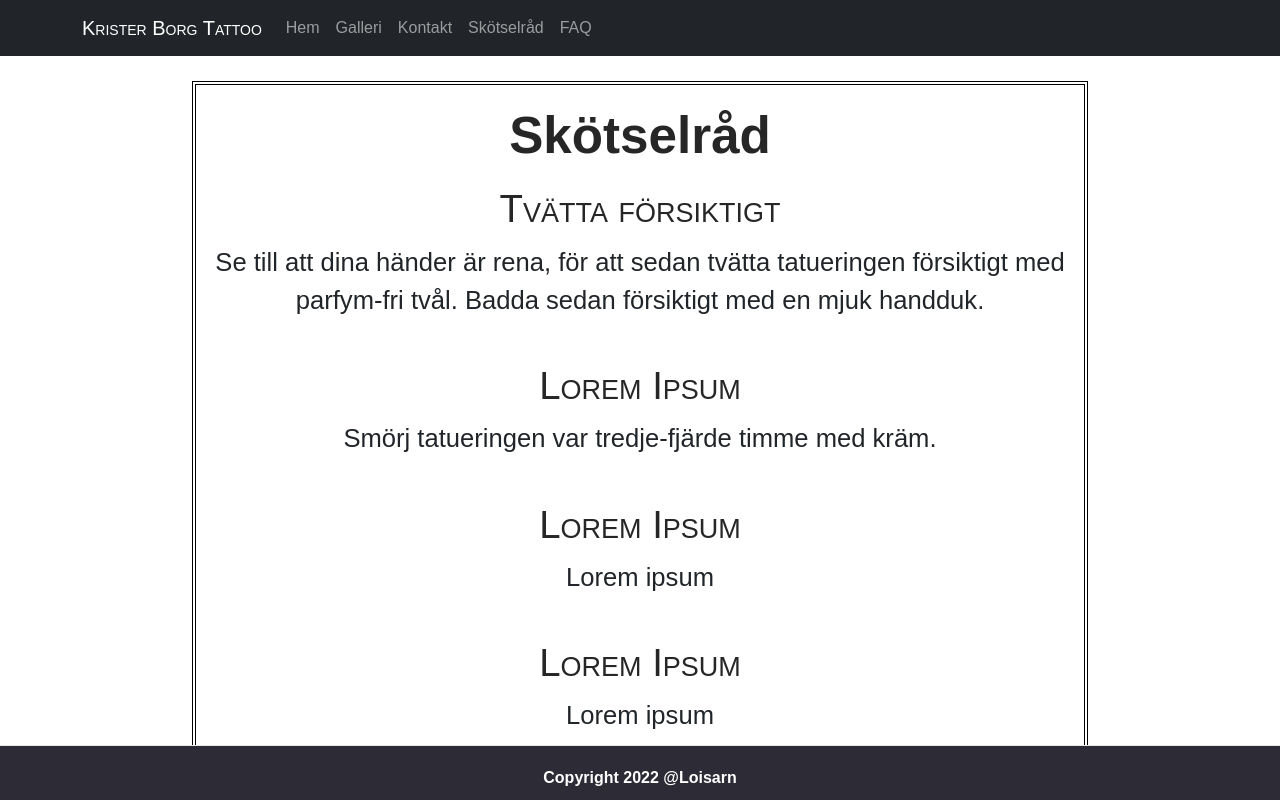
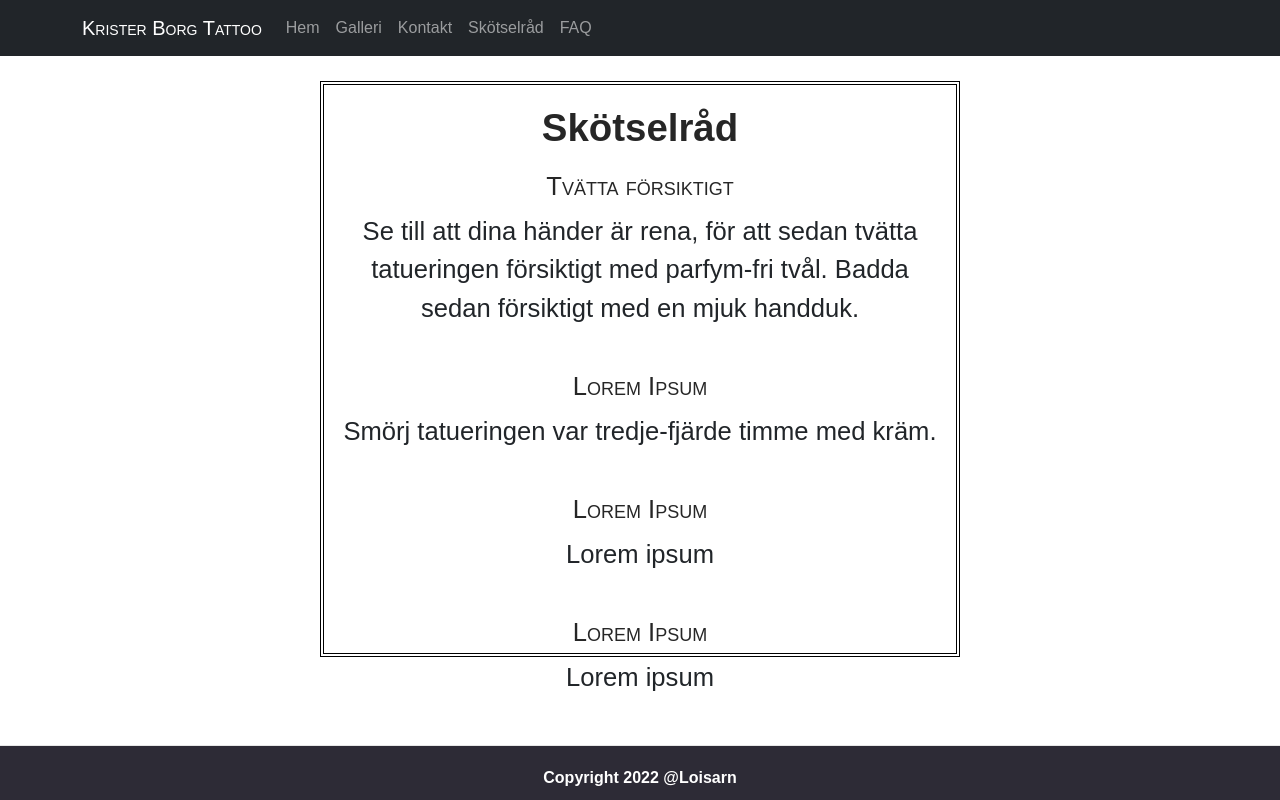
Before and after one commit to Loisarn/KbT-site, a React (Create React App) app: page /aftercare in a window 1280 px wide. Built offline with nearby package versions, Linux system fonts and the light colour scheme.

Commit message:
fix responsitivity

```diff
--- a/package.json
+++ b/package.json
@@ -12,7 +12,7 @@
     "react-dom": "^18.2.0",
     "react-faq-component": "^1.3.4",
     "react-router-dom": "^6.4.1",
-    "react-scripts": "5.0.1",
+    "react-scripts": "^5.0.1",
     "web-vitals": "^2.1.4"
   },
   "scripts": {
--- a/src/app.css
+++ b/src/app.css
@@ -11,7 +11,7 @@ img {
 
 /* FOOTER */
 
-/* .position-sticky {
+.position-sticky {
     border: 1px solid black;
     width: 100%;
     height: 40px;
@@ -19,7 +19,8 @@ img {
     margin-top: 200px;
     background-color: rgb(45, 43, 54);
     position: absolute;
-} */
+    overflow:auto;
+}
 
 .copyright {
   font-weight: bold;
@@ -53,7 +54,7 @@ img {
   text-align: center;
   font-variant: small-caps;
   margin: 10px;
-  font-size: 3vw;
+  font-size: 2vw;
 }
 
 .text {
@@ -73,7 +74,7 @@ img {
 .aftercare {
   text-align: center;
   margin: 20px;
-  font-size: 4vw;
+  font-size: 3vw;
   font-weight: bold;
 }
 
@@ -81,7 +82,8 @@ img {
   border: 3px double black;
   border-width: 4px;
   margin: 25px auto auto auto;
-  width: 70%;
+  width: 50vw;
+  height: 45vw;
 }
 
 .block-aftercblock {
@@ -91,7 +93,8 @@ img {
 .container-contact {
   border: 3px double black;
   border-width: 4px;
-  width: 50%;
+  width: 30vw;
+  height: 74vh;
   margin: 50px auto auto auto;
 }
 
@@ -104,3 +107,7 @@ img {
     width: 100%;
   }
 } */
+
+.d-block {
+  height: 90vh;
+}
```
Also changed, not shown: 2 other files (tests, documents, lock files or other folders).
